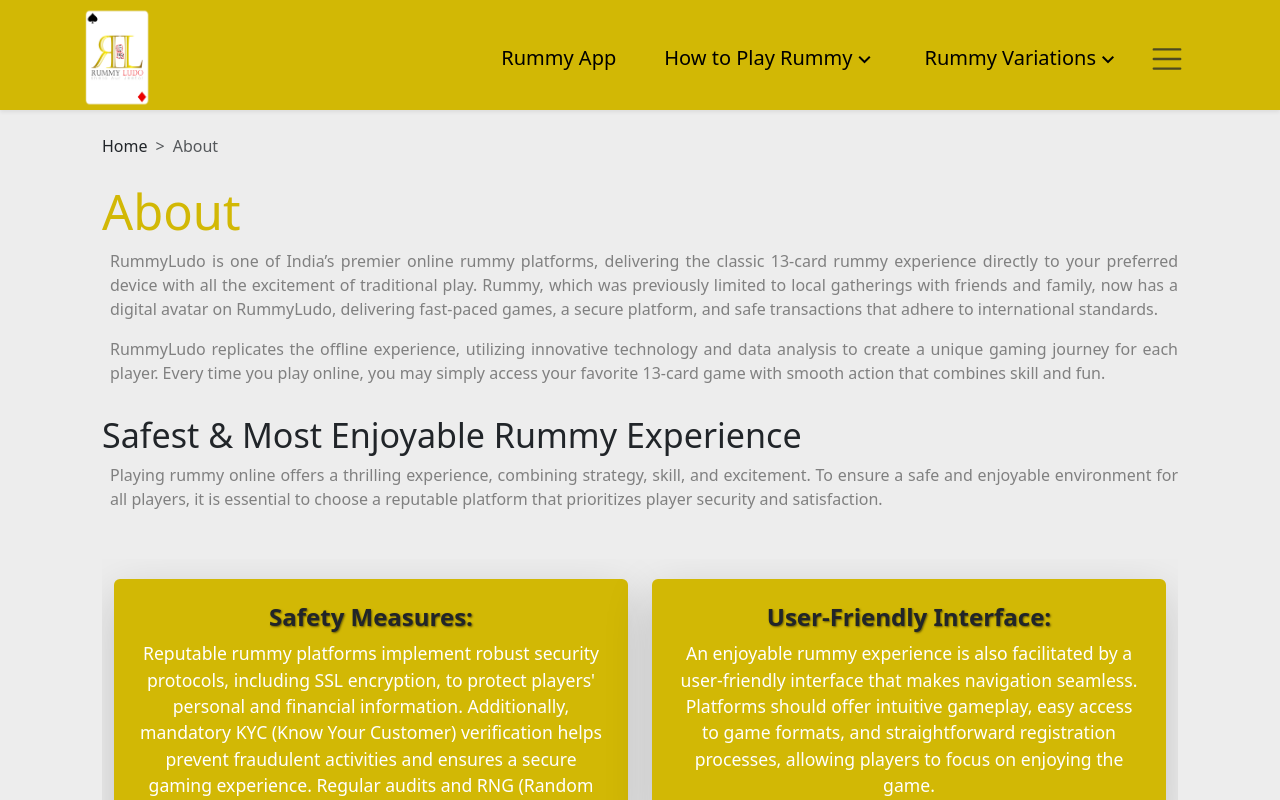
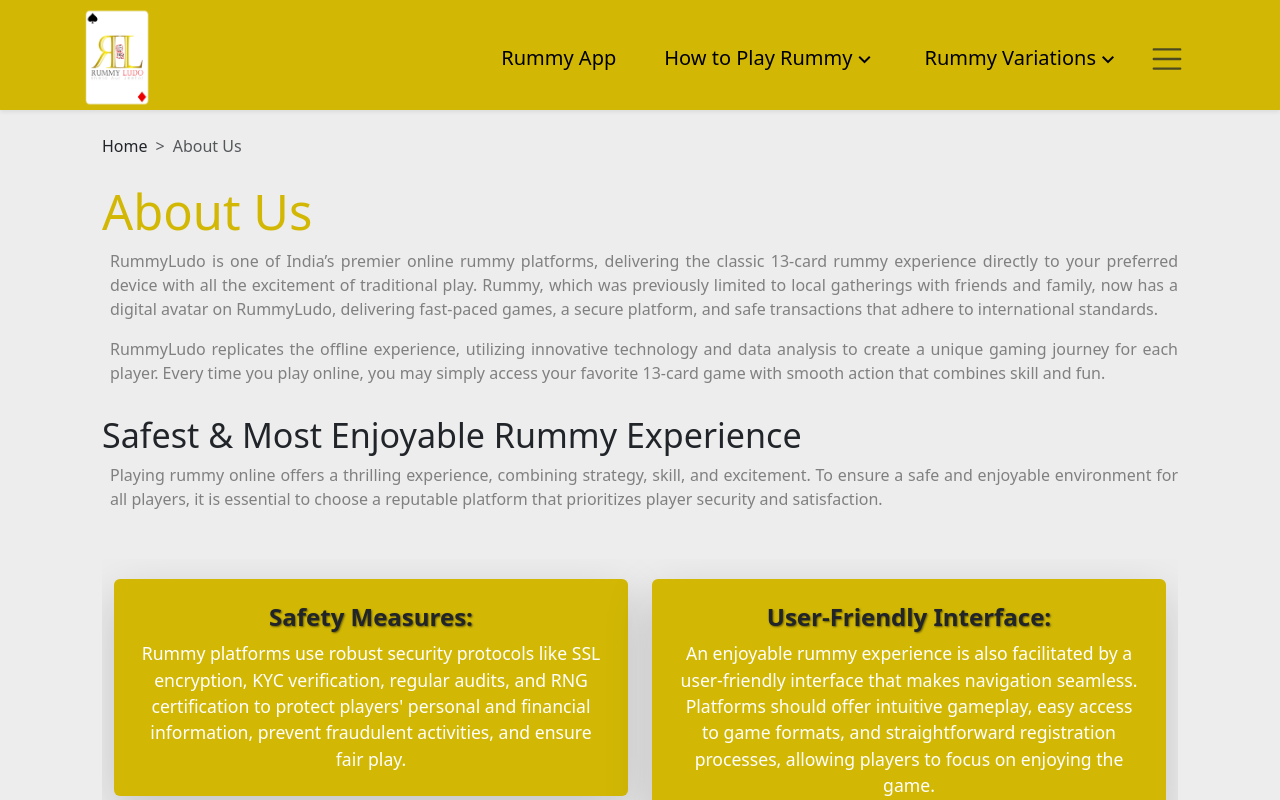
Before and after one commit to Spandana5455/Rummyludo, a React (Create React App) app: page /about in a window 1280 px wide. Shown: the top 800 px of the page. Built offline with nearby package versions, Linux system fonts and the light colour scheme; a web font is replaced by a local one.

Commit message:
Updated About.js and TdsPolicy.js components

```diff
--- a/src/Components/About.js
+++ b/src/Components/About.js
@@ -12,12 +12,12 @@ export default function About() {
         <nav style={{ "--bs-breadcrumb-divider": "'>'" }} aria-label="breadcrumb" className='mt-4 content-pading'>
           <ol className="breadcrumb">
             <li className="breadcrumb-item" onClick={() => { navigate('/') }} style={{ cursor: 'pointer' }}><span>Home</span></li>
-            <li className="breadcrumb-item active" aria-current="page">About</li>
+            <li className="breadcrumb-item active" aria-current="page">About Us</li>
           </ol>
         </nav>
         <div className='content-pading'>
           <div>
-            <h1 className='mt-4'>About</h1>
+            <h1 className='mt-4'>About Us</h1>
             <p className="para">RummyLudo is one of India’s premier online rummy platforms, delivering the classic 13-card rummy experience directly to your preferred device with all the excitement of traditional play. Rummy, which was previously limited to local gatherings with friends and family, now has a digital avatar on RummyLudo, delivering fast-paced games, a secure platform, and safe transactions that adhere to international standards.</p>
             <p className="para">RummyLudo replicates the offline experience, utilizing innovative technology and data analysis to create a unique gaming journey for each player. Every time you play online, you may simply access your favorite 13-card game with smooth action that combines skill and fun.</p>
 
@@ -31,7 +31,7 @@ export default function About() {
                   <div className="card border-0 shadow-lg rounded">
                     <div className="card-body p-4">
                       <h5 className="card-title text-dark fw-bold">Safety Measures:</h5>
-                      <p className="card-text">Reputable rummy platforms implement robust security protocols, including SSL encryption, to protect players' personal and financial information. Additionally, mandatory KYC (Know Your Customer) verification helps prevent fraudulent activities and ensures a secure gaming experience. Regular audits and RNG (Random Number Generator) certification further enhance trust, guaranteeing fair play and random outcomes.</p>
+                      <p className="card-text">Rummy platforms use robust security protocols like SSL encryption, KYC verification, regular audits, and RNG certification to protect players' personal and financial information, prevent fraudulent activities, and ensure fair play.</p>
                     </div>
                   </div>
                 </div>
--- a/src/Components/Footer.js
+++ b/src/Components/Footer.js
@@ -8,7 +8,7 @@ export default function Footer() {
 
 
     const openFileInNewWindow = () => {
-        window.open('/CSR.pdf', '_blank'); // Opens the PDF in a new tab
+        window.open('/CSR.pdf', '_blank');
     };
     return (
 
--- a/src/Components/TdsPolicy.js
+++ b/src/Components/TdsPolicy.js
@@ -6,7 +6,7 @@ export default function TdsPolicy() {
     <>
       <div className='container' style={{ minHeight: '100vh', display: 'flex', justifyContent: 'center', alignItems: 'center', flexDirection: 'column' }} >
         <div className='content-pading shadow-lg rounded'>
-          <h1 className='text-center '>TDS Policy (Updated Soon)</h1>
+          <h1 className='text-center '>TDS Policy</h1>
           <hr />
           <p className="para">
             The Tax Deducted at Source (TDS) policy is a critical aspect of playing online rummy, impacting players’ winnings. In India, TDS is applicable when a player's net winnings exceed ₹10,000 in a financial year, at a standard rate of 30%.
```
Also changed, not shown: 183 other files (tests, documents, lock files or other folders).
